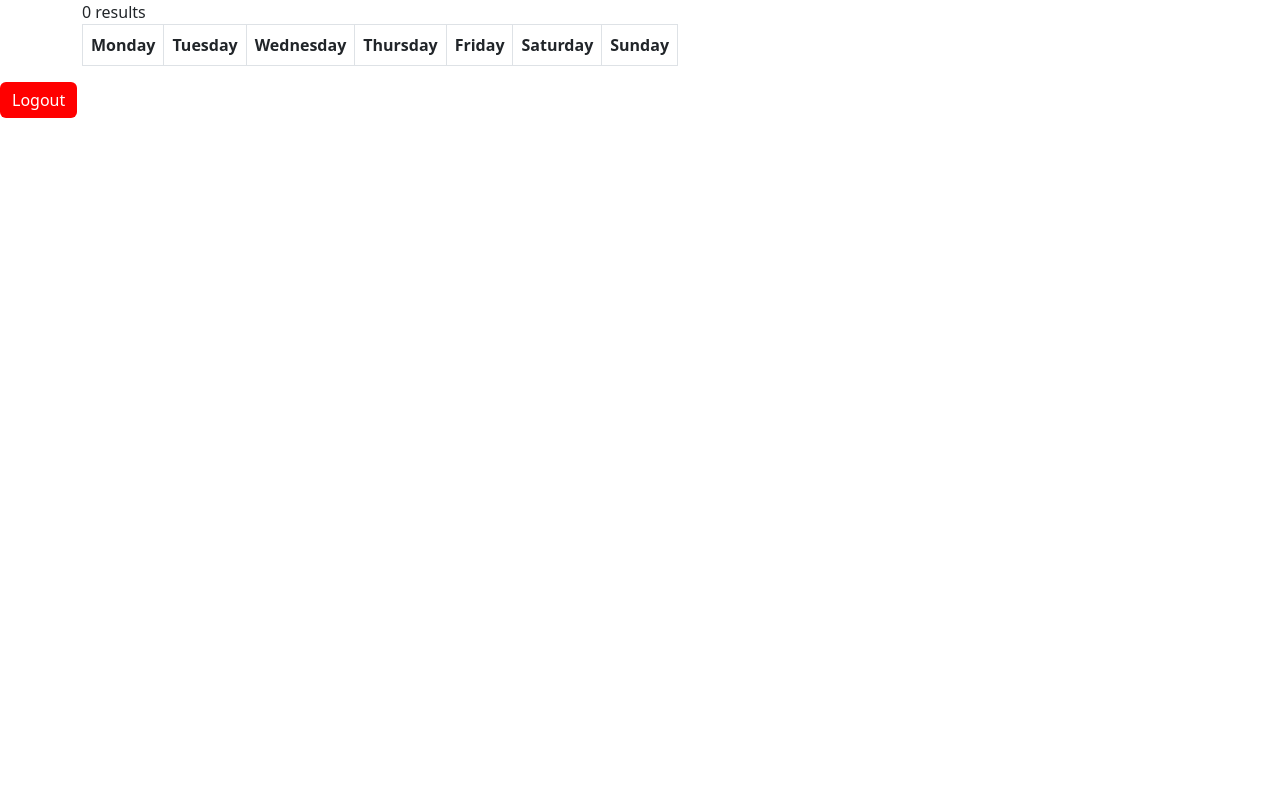
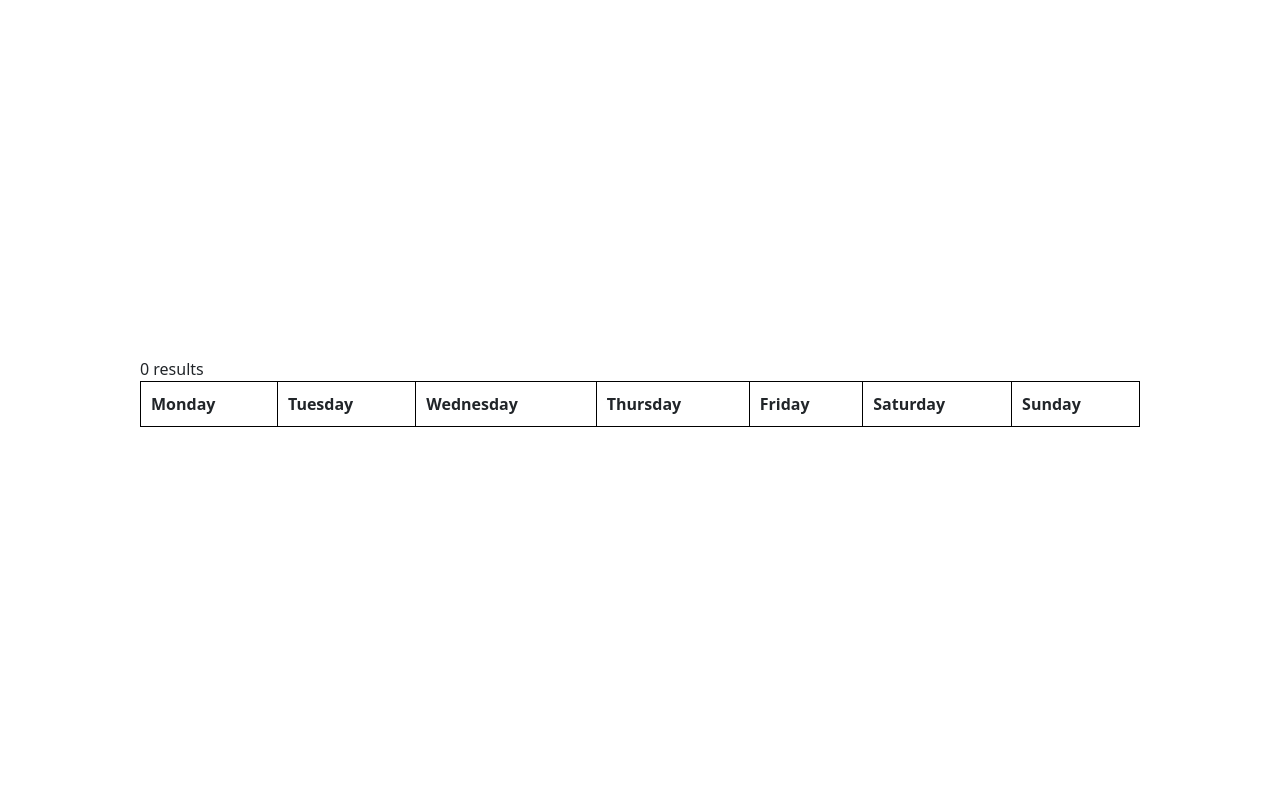
Before and after one commit to nickh-dev/balanced-menu-planning, a PHP site: page /result.php in a window 1280 px wide. Run offline with PHP 8.4, Linux system fonts and the light colour scheme; data that the repository does not hold is empty.

Commit message:
Add files via upload

```diff
--- a/website/result.php
+++ b/website/result.php
@@ -4,7 +4,7 @@
     <meta charset="UTF-8">
     <meta name="viewport" content="width=device-width, initial-scale=1.0">
     <link rel="stylesheet" href="https://cdn.jsdelivr.net/npm/bootstrap@5.2.2/dist/css/bootstrap.min.css" integrity="sha384-Zenh87qX5JnK2Jl0vWa8Ck2rdkQ2Bzep5IDxbcnCeuOxjzrPF/et3URy9Bv1WTRi" crossorigin="anonymous">
-    <link rel="stylesheet" href="style1.css">
+    <link rel="stylesheet" href="table.css">
     <title>Menu</title>
 </head>
 <body>
@@ -15,7 +15,7 @@
 
     ?>
     <div class="container">
-        <table class="table table-bordered" id="center">
+        <table class="table table-bordered" id="test">
             <thead>
                 <tr>
                     <th scope="col">Monday</th>
@@ -56,8 +56,5 @@
         </tbody>
   </table>
 </div>
-<div class="form-btn">
-    <a href="logout.php" class="btn btn-primary me-md-2" style="background-color: red; border: none;">Logout</a>
-</div>
 </body>
 </html>
--- /dev/null
+++ b/website/table.css
@@ -0,0 +1,27 @@
+/* #test {
+    margin-left: auto;
+    margin-right: auto;
+    display: block;
+} */
+
+body {
+    display: flex;
+    justify-content: center;
+    align-items: center;
+    height: 100vh;
+    margin: 0;
+}
+
+.container {
+    width: 80%;
+}
+
+.table {
+    width: 100%;
+    border-collapse: collapse;
+}
+
+.table th, .table td {
+    border: 1px solid black;
+    padding: 10px;
+}
```
Also changed, not shown: 1 other file.
